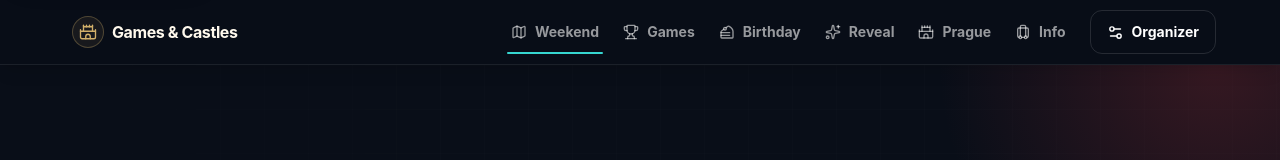
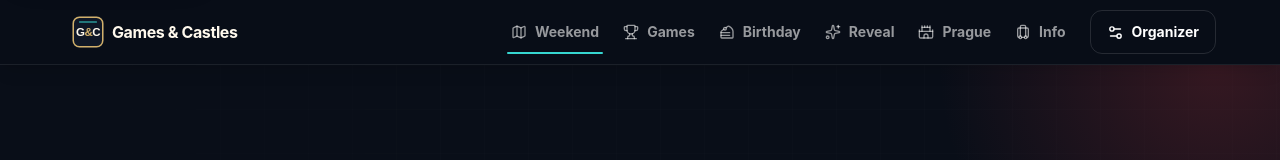
Before and after one commit to so-mb/games-and-castles, a React (Vite) app: page / in a window 1280 px wide. Shown: the top 160 px of the page. Built offline with nearby package versions, Linux system fonts and the light colour scheme; no server answers; the database is empty.

Commit message:
feat: add favicon support and update navigation to display logo

```diff
--- a/index.html
+++ b/index.html
@@ -10,6 +10,7 @@
     <meta name="theme-color" content="#090e18" />
     <meta name="robots" content="noindex, nofollow, noarchive" />
     <meta name="referrer" content="no-referrer" />
+    <link rel="icon" type="image/svg+xml" href="%BASE_URL%favicon.svg" />
     <title>Games &amp; Castles</title>
   </head>
   <body>
--- a/src/components/navigation/SiteNavigation.tsx
+++ b/src/components/navigation/SiteNavigation.tsx
@@ -1,4 +1,3 @@
-import { Castle } from "lucide-react";
 import { lazy, Suspense, useMemo } from "react";
 import { navigationItems } from "../../data/trip";
 import { cn } from "../../lib/cn";
@@ -27,9 +26,12 @@ export function SiteNavigation() {
           className="hidden min-h-11 shrink-0 items-center gap-2 rounded-lg px-2 font-bold tracking-tight focus-visible:outline-3 focus-visible:outline-offset-2 focus-visible:outline-[var(--color-electric-cyan-400)] sm:flex"
           href="#top"
         >
-          <span className="flex size-8 items-center justify-center rounded-lg border border-[var(--color-antique-gold-400)]/30 bg-[var(--color-antique-gold-400)]/8 text-[var(--color-antique-gold-400)]">
-            <Castle aria-hidden="true" size={18} strokeWidth={1.8} />
-          </span>
+          <img
+            alt=""
+            aria-hidden="true"
+            className="size-8"
+            src={`${import.meta.env.BASE_URL}favicon.svg`}
+          />
           <span className="hidden lg:inline">Games &amp; Castles</span>
         </a>
 
```
Also changed, not shown: public/favicon.svg (added), 1 other file (tests, documents, lock files or other folders).
